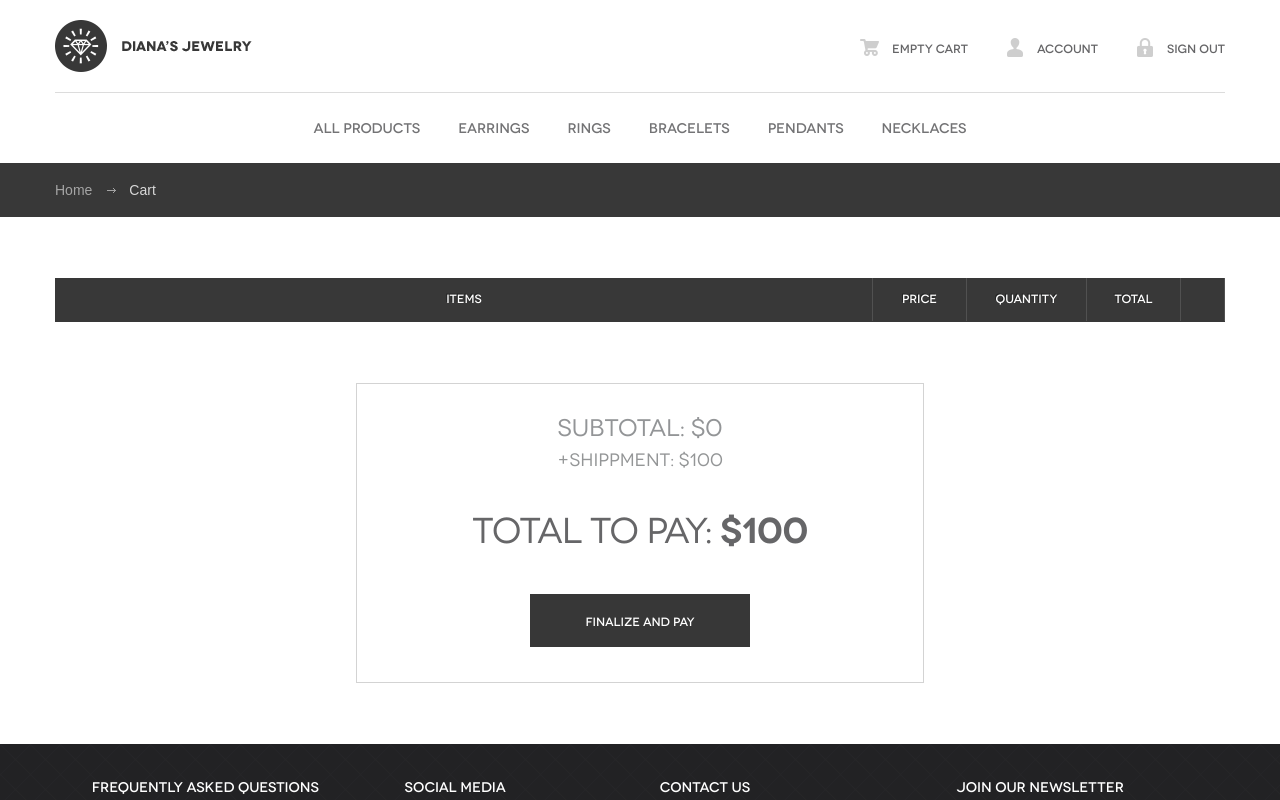
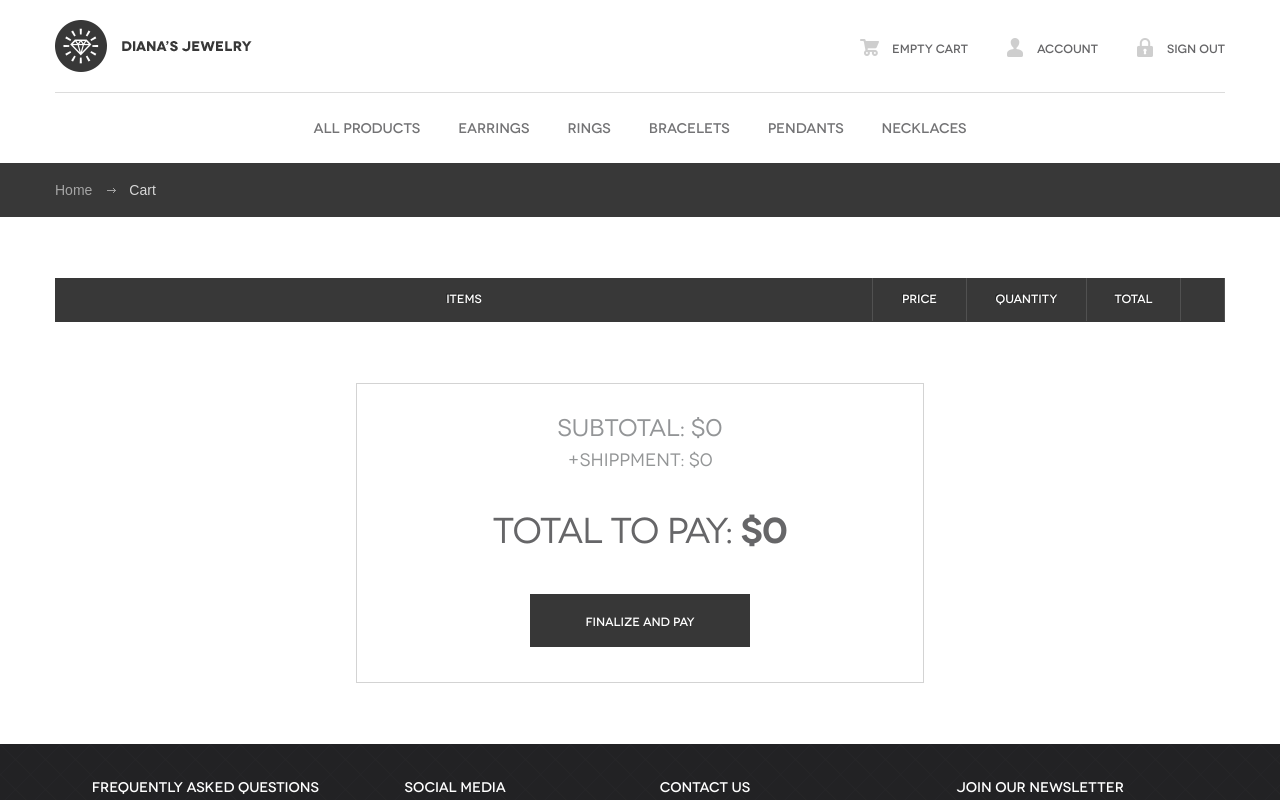
Before and after one commit to Acolapsys/online-shop-jewelry, a React (Create React App) app: page /cart in a window 1280 px wide. Shown: the top 800 px of the page. Built offline with nearby package versions, Linux system fonts and the light colour scheme; data requests are answered from the project's data file.

Commit message:
fix: fix shipment price with 0 totalprice

```diff
--- a/src/pages/Cart/Cart.js
+++ b/src/pages/Cart/Cart.js
@@ -23,7 +23,7 @@ const Cart = () => {
     console.log(cart);
   }
   useEffect(() => {
-    setShipment(fullCartPrice <= 3000 ? 100 : 0)
+    setShipment(fullCartPrice >= 3000 || !fullCartPrice ? 0 : 100)
 
   }, [fullCartPrice])
   return (
```
